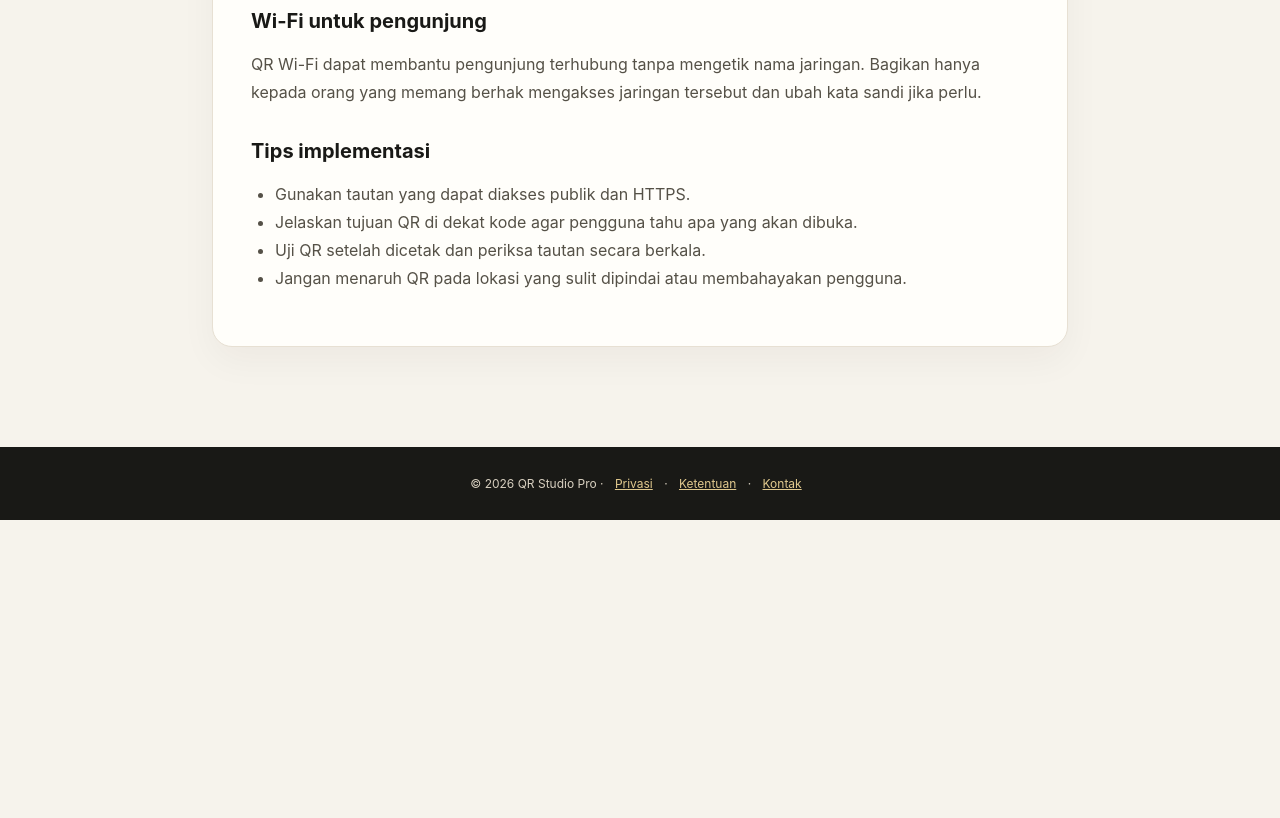
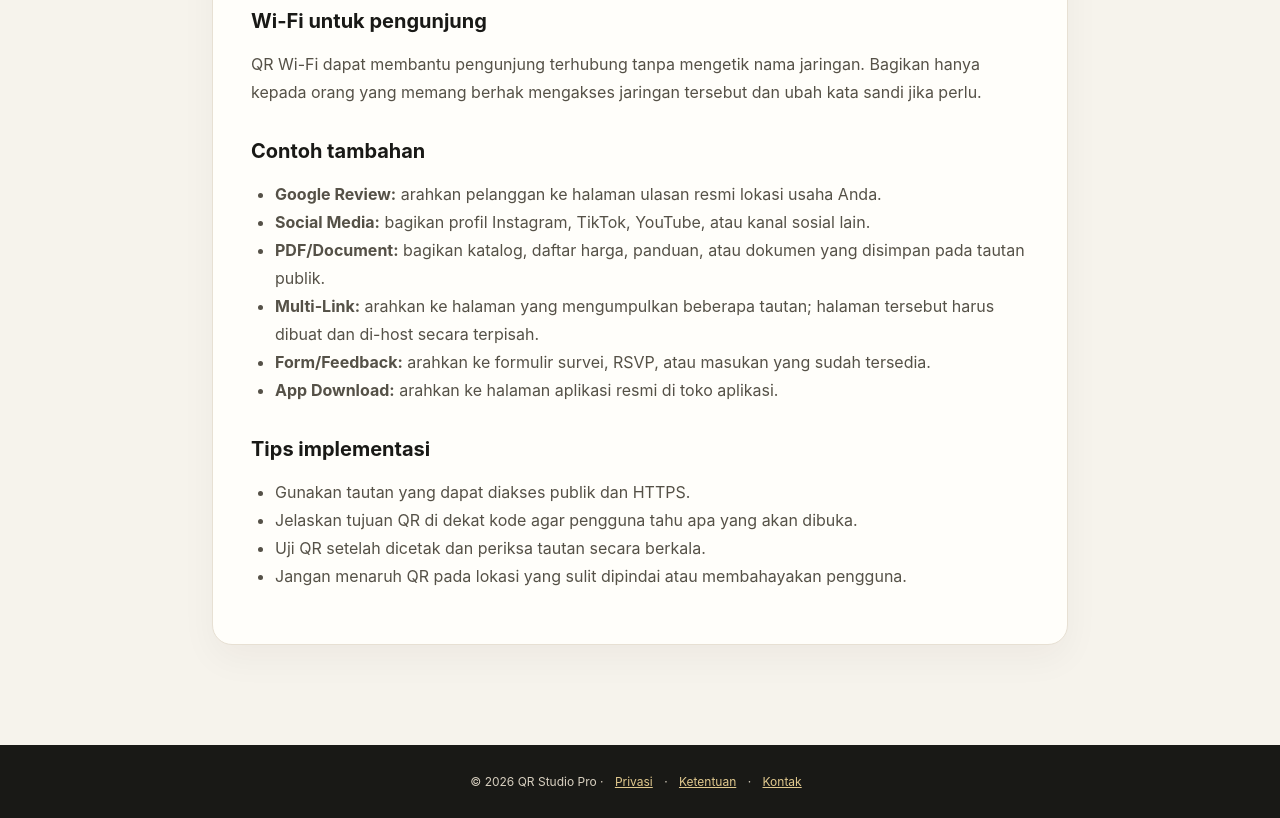
Before and after one commit to Digitalprodukstore/qr-generator, a plain HTML site: page use-cases.html in a window 1280 px wide. Shown: the part 840-1658 px from the top of the page. Before the commit the page ends 1360 px from the top, so only its background shows below. Drawn offline with Linux system fonts and the light colour scheme.

Commit message:
Update use-cases.html with verified policy and QR category details

```diff
--- a/use-cases.html
+++ b/use-cases.html
@@ -7,4 +7,4 @@
 <h2>Undangan dan acara</h2><p>Arahkan tamu ke undangan digital, peta lokasi, jadwal acara, formulir RSVP, atau kalender acara.</p>
 <h2>Kontak dan layanan</h2><p>Bagikan kontak vCard, nomor telepon, email, WhatsApp, atau lokasi usaha agar pelanggan lebih mudah menghubungi Anda.</p>
 <h2>Wi-Fi untuk pengunjung</h2><p>QR Wi-Fi dapat membantu pengunjung terhubung tanpa mengetik nama jaringan. Bagikan hanya kepada orang yang memang berhak mengakses jaringan tersebut dan ubah kata sandi jika perlu.</p>
-<h2>Tips implementasi</h2><ul><li>Gunakan tautan yang dapat diakses publik dan HTTPS.</li><li>Jelaskan tujuan QR di dekat kode agar pengguna tahu apa yang akan dibuka.</li><li>Uji QR setelah dicetak dan periksa tautan secara berkala.</li><li>Jangan menaruh QR pada lokasi yang sulit dipindai atau membahayakan pengguna.</li></ul></article></main><footer>© 2026 QR Studio Pro · <a href="/privacy.html">Privasi</a> · <a href="/terms.html">Ketentuan</a> · <a href="/contact.html">Kontak</a></footer></body></html>
+<h2>Contoh tambahan</h2><ul><li><b>Google Review:</b> arahkan pelanggan ke halaman ulasan resmi lokasi usaha Anda.</li><li><b>Social Media:</b> bagikan profil Instagram, TikTok, YouTube, atau kanal sosial lain.</li><li><b>PDF/Document:</b> bagikan katalog, daftar harga, panduan, atau dokumen yang disimpan pada tautan publik.</li><li><b>Multi-Link:</b> arahkan ke halaman yang mengumpulkan beberapa tautan; halaman tersebut harus dibuat dan di-host secara terpisah.</li><li><b>Form/Feedback:</b> arahkan ke formulir survei, RSVP, atau masukan yang sudah tersedia.</li><li><b>App Download:</b> arahkan ke halaman aplikasi resmi di toko aplikasi.</li></ul><h2>Tips implementasi</h2><ul><li>Gunakan tautan yang dapat diakses publik dan HTTPS.</li><li>Jelaskan tujuan QR di dekat kode agar pengguna tahu apa yang akan dibuka.</li><li>Uji QR setelah dicetak dan periksa tautan secara berkala.</li><li>Jangan menaruh QR pada lokasi yang sulit dipindai atau membahayakan pengguna.</li></ul></article></main><footer>© 2026 QR Studio Pro · <a href="/privacy.html">Privasi</a> · <a href="/terms.html">Ketentuan</a> · <a href="/contact.html">Kontak</a></footer></body></html>
```
